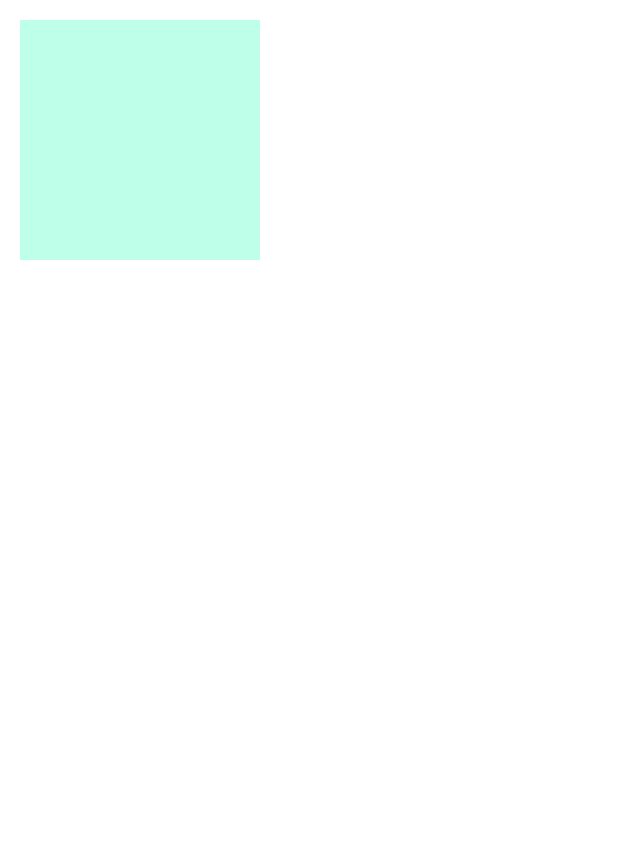
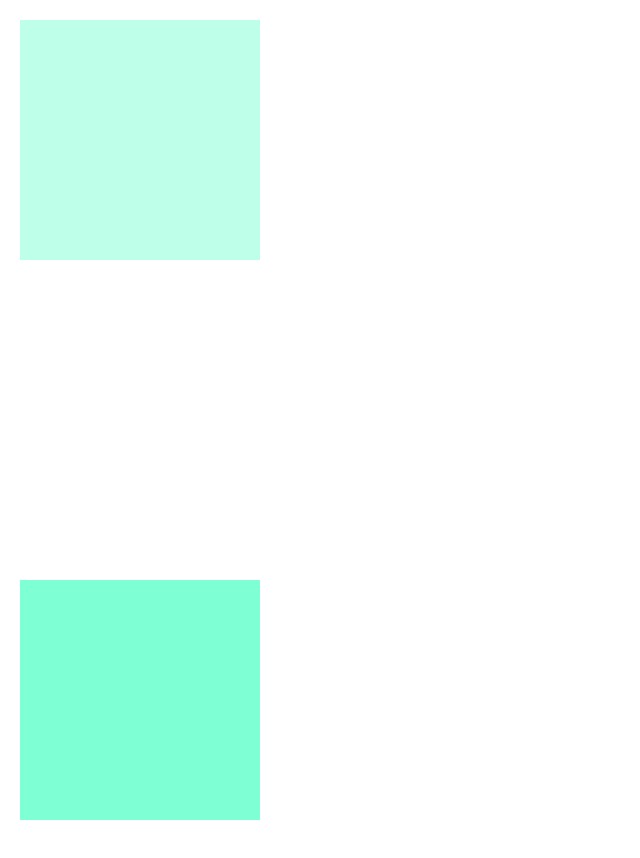
Before and after one commit to jordanss1/framer-squares-animation, a React (Vite) app: page / in a window 1280 px wide. Shown: the top 858 px of the page, without its empty margins (0-640 px from the left). Before the commit the page ends 800 px from the top, so only its background shows below. Built offline with nearby package versions, Linux system fonts and the light colour scheme.

Commit message:
completed box2 with drag prop

```diff
--- a/src/App.tsx
+++ b/src/App.tsx
@@ -3,6 +3,7 @@ import { useState } from "react";
 import { css } from "@emotion/react";
 import Box1 from "./components/Boxes/Box1";
 import "./styles/App.css";
+import Box2 from "./components/Box2";
 
 function App() {
   return (
@@ -12,6 +13,7 @@ function App() {
       `}
     >
       <Box1 />
+      <Box2 />
     </div>
   );
 }
--- /dev/null
+++ b/src/components/Box2.tsx
@@ -0,0 +1,36 @@
+/** @jsx jsx */
+import { useRef, ReactElement } from "react";
+import { css } from "@emotion/react";
+import { AnimationProps, motion } from "framer-motion";
+import { defaultBox } from "../styles/emotion";
+
+const Box2 = (): ReactElement => {
+  const constraint = useRef(null);
+
+  const styles = css`
+    background-color: aquamarine;
+  `;
+
+  return (
+    <div
+      ref={constraint}
+      css={css`
+        padding-bottom: 20rem;
+      `}
+    >
+      <motion.div
+        drag="x"
+        dragConstraints={constraint}
+        whileHover={{
+          scale: 1.1,
+        }}
+        whileTap={{
+          scale: 0.9,
+        }}
+        css={defaultBox(styles)}
+      />
+    </div>
+  );
+};
+
+export default Box2;
```
